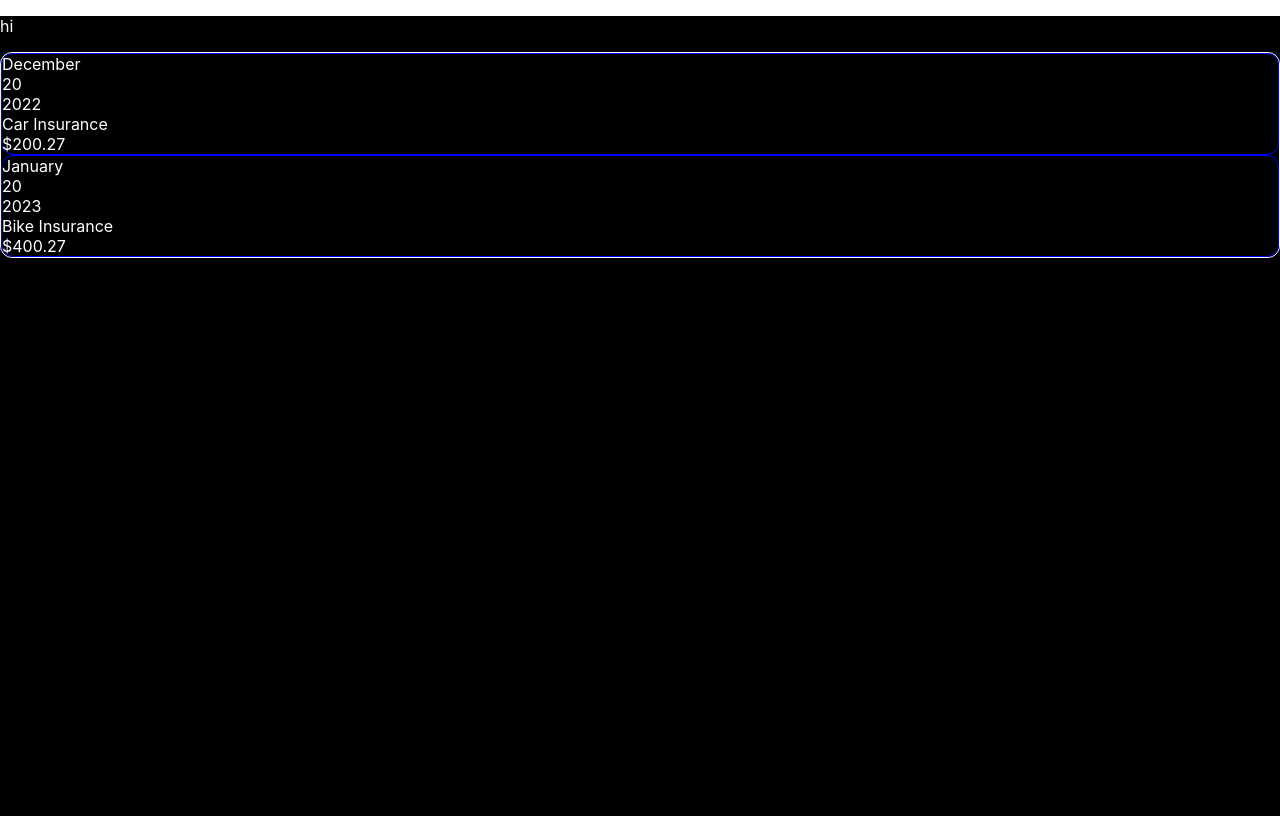
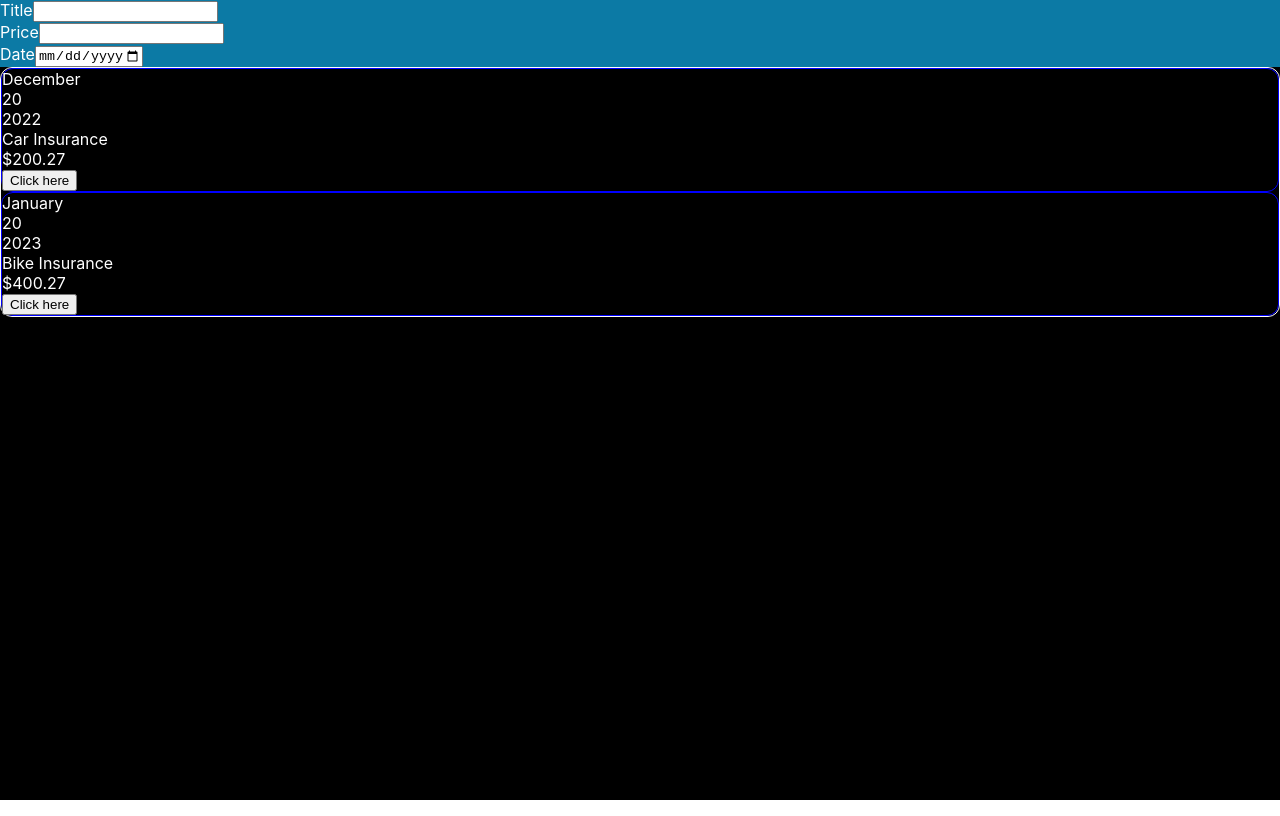
Before and after one commit to abhijeetbapuni/react-practice, a React (Create React App) app: page / in a window 1280 px wide. Built offline with nearby package versions, Linux system fonts and the light colour scheme.

Commit message:
individual states

```diff
--- a/src/App.js
+++ b/src/App.js
@@ -1,6 +1,7 @@
 import React from "react";
 import "./App.css";
 import Expenses from "./components/Expenses/Expenses";
+import NewExpense from "./components/NewExpense/NewExpense";
 function App() {
   const expenses = [
     {
@@ -16,7 +17,7 @@ function App() {
   ];
   return (
     <div className="app-bg">
-      <p>hi</p>
+      <NewExpense />
       <Expenses expenses={expenses} />
     </div>
   );
--- a/src/components/Expenses/ExpenseItem.js
+++ b/src/components/Expenses/ExpenseItem.js
@@ -1,12 +1,19 @@
+import { useState } from "react";
 import Card from "../UI/Card";
 import ExpenseDate from "./ExpenseDate";
 import "./ExpenseItem.css";
-const ExpenseItem = (props) => {
+const ExpenseItem = ({ title, date, price }) => {
+  const [expenseTitle, setExpenseTitle] = useState(title);
+  const clickHandler = () => {
+    setExpenseTitle("updated");
+    console.log("clicked");
+  };
   return (
     <Card className="expense-item">
-      <ExpenseDate date={props.date} />
-      <div>{props.title}</div>
-      <div>${props.price}</div>
+      <ExpenseDate date={date} />
+      <div>{expenseTitle}</div>
+      <div>${price}</div>
+      <button onClick={clickHandler}>Click here</button>
     </Card>
   );
 };
--- /dev/null
+++ b/src/components/NewExpense/ExpenseForm.js
@@ -0,0 +1,47 @@
+import React, { useState } from "react";
+
+const ExpenseForm = () => {
+  const [title, setTitle] = useState("");
+  const [price, setPrice] = useState("");
+  const [date, setDate] = useState("");
+  const titleChangeHandler = (e) => {
+    setTitle(e.target.value);
+  };
+  const priceChangeHandler = (e) => {
+    setPrice(e.target.value);
+  };
+  const dateChangeHandler = (e) => {
+    setDate(e.target.value);
+  };
+  const color1 = Math.floor(Math.random() * 256);
+  const color2 = Math.floor(Math.random() * 256);
+  const color3 = Math.floor(Math.random() * 256);
+  return (
+    <div style={{ backgroundColor: `rgb(${color1}, ${color2}, ${color3})` }}>
+      <div>
+        <label htmlFor="title">Title</label>
+        <input type="text" onChange={titleChangeHandler} />
+      </div>
+      <div>
+        <label htmlFor="price">Price</label>
+        <input
+          type="number"
+          min="0.01"
+          step="0.01"
+          onChange={priceChangeHandler}
+        />
+      </div>
+      <div>
+        <label htmlFor="date">Date</label>
+        <input
+          type="date"
+          min="2019-01-01"
+          max="2020-12-31"
+          onChange={dateChangeHandler}
+        />
+      </div>
+    </div>
+  );
+};
+
+export default ExpenseForm;
--- /dev/null
+++ b/src/components/NewExpense/NewExpense.js
@@ -0,0 +1,12 @@
+import React from "react";
+import ExpenseForm from "./ExpenseForm";
+
+const NewExpense = () => {
+  return (
+    <div>
+      <ExpenseForm />
+    </div>
+  );
+};
+
+export default NewExpense;
--- a/src/index.js
+++ b/src/index.js
@@ -1,14 +1,14 @@
-import React from 'react';
-import ReactDOM from 'react-dom/client';
-import './index.css';
-import App from './App';
-import reportWebVitals from './reportWebVitals';
+import React from "react";
+import ReactDOM from "react-dom/client";
+import "./index.css";
+import App from "./App";
+import reportWebVitals from "./reportWebVitals";
 
-const root = ReactDOM.createRoot(document.getElementById('root'));
+const root = ReactDOM.createRoot(document.getElementById("root"));
 root.render(
-  <React.StrictMode>
-    <App />
-  </React.StrictMode>
+  // <React.StrictMode>
+  <App />
+  // </React.StrictMode>
 );
 
 // If you want to start measuring performance in your app, pass a function
```
